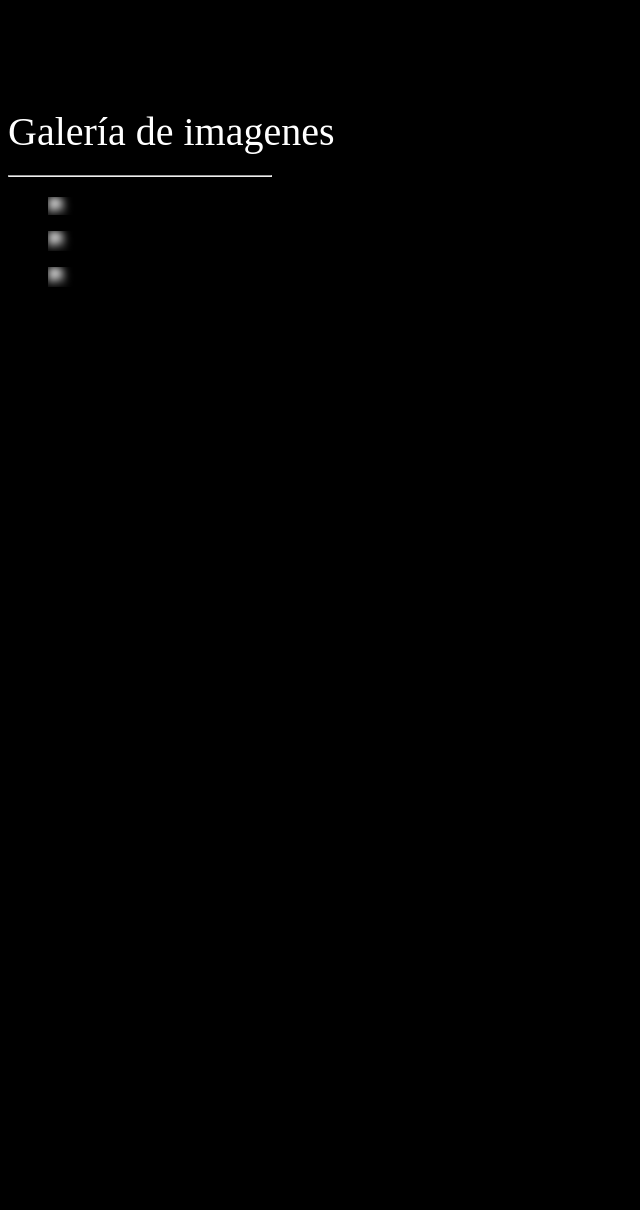
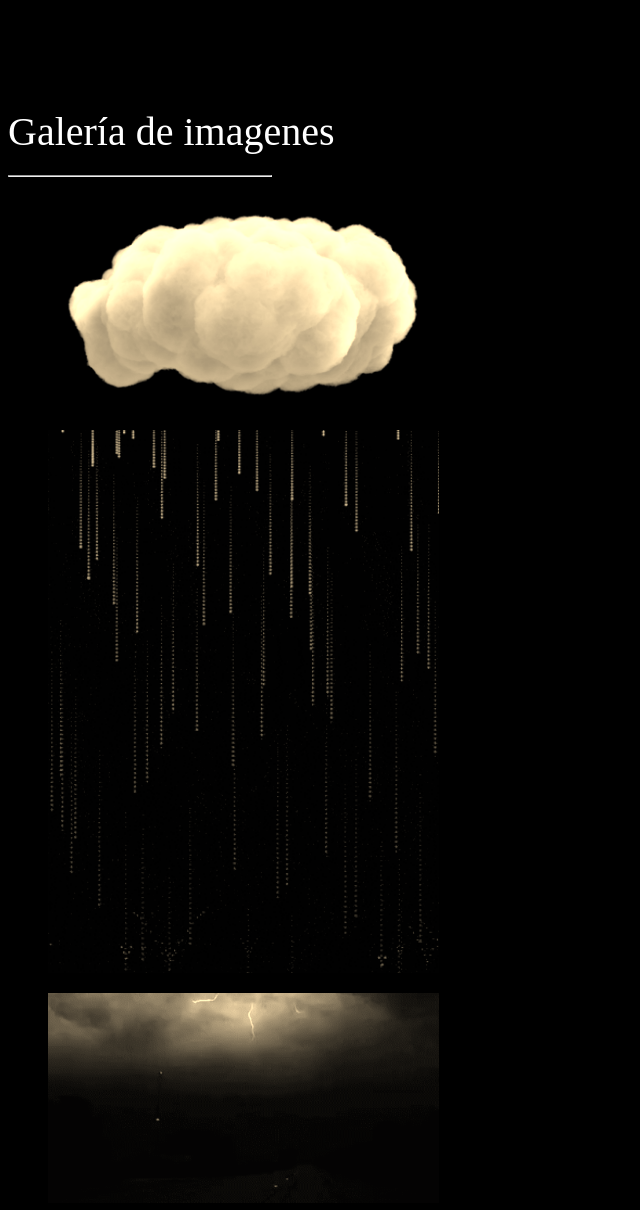
Before and after one commit to Jvrda98/TPEDGIT, a plain HTML site: page 9_galeria/galeria.html in a window 1280 px wide. Shown: the top 1210 px of the page, without its empty margins (0-640 px from the left). Before the commit the page ends 800 px from the top, so only its background shows below. Drawn offline with Linux system fonts and the light colour scheme.

Commit message:
9galeria

```diff
--- a/9_galeria/galeria.css
+++ b/9_galeria/galeria.css
@@ -16,21 +16,12 @@ hr {
 }
 
 
-figure {
-
-    width: auto;
+img {
+    width: 33%;
     height: auto;
-    overflow: hidden;
+    filter: sepia(1);
 }
 
-.hoverbnb figure img {
-
-    -webkit-filter: grayscale(100%) blur(3px);
-	filter: grayscale(100%) blur(4px);
-	-webkit-transition: .7s ease-in-out;
-	transition: .7s ease-in-out;
+a:hover img {
+    filter: saturate(0);
 }
-.hoverbnb figure:hover img {
-	-webkit-filter: grayscale(0) blur(0);
-	filter: grayscale(0) blur(0);
-}
--- a/9_galeria/galeria.html
+++ b/9_galeria/galeria.html
@@ -20,13 +20,34 @@
 
 
     <div class="hoverbnb">
-    <figure> <img src="nubepng.png" title="lluvia 1" alt="foto1"/></figure>
+    <figure> <img src="imagenes/nubepng.png" title="lluvia 1" alt="foto1"/></figure>
+    </div>
 
-      <figure><img src="raingif.gif" /></figure>
+    <div>
+    <figure><img src="imagenes/raingif.gif" /></figure>
+    </div>
 
-    <figure><img src="thundergif.gif" /></figure>
+    <div>
+    <figure><img src="imagenes/thundergif.gif" /></figure>
+    </div>
 
-  </div>
+    <div>
+    <figure><img src="imagenes/eyegif.gif" /></figure>
+    </div>
+
+    <div>
+    <figure><img src="imagenes/mickeygif.gif" /></figure>
+    </div>
+
+    <div>
+    <figure><img src="imagenes/shining.jpg" /></figure>
+    </div>
+
+    <div>
+    <figure><img src="imagenes/psicosis.gif" /></figure>
+    </div>
+
+
 
 
 
```
Also changed, not shown: 9_galeria/imagenes/eyegif.gif (added), 9_galeria/imagenes/shining.jpg (added), 2 other files.
